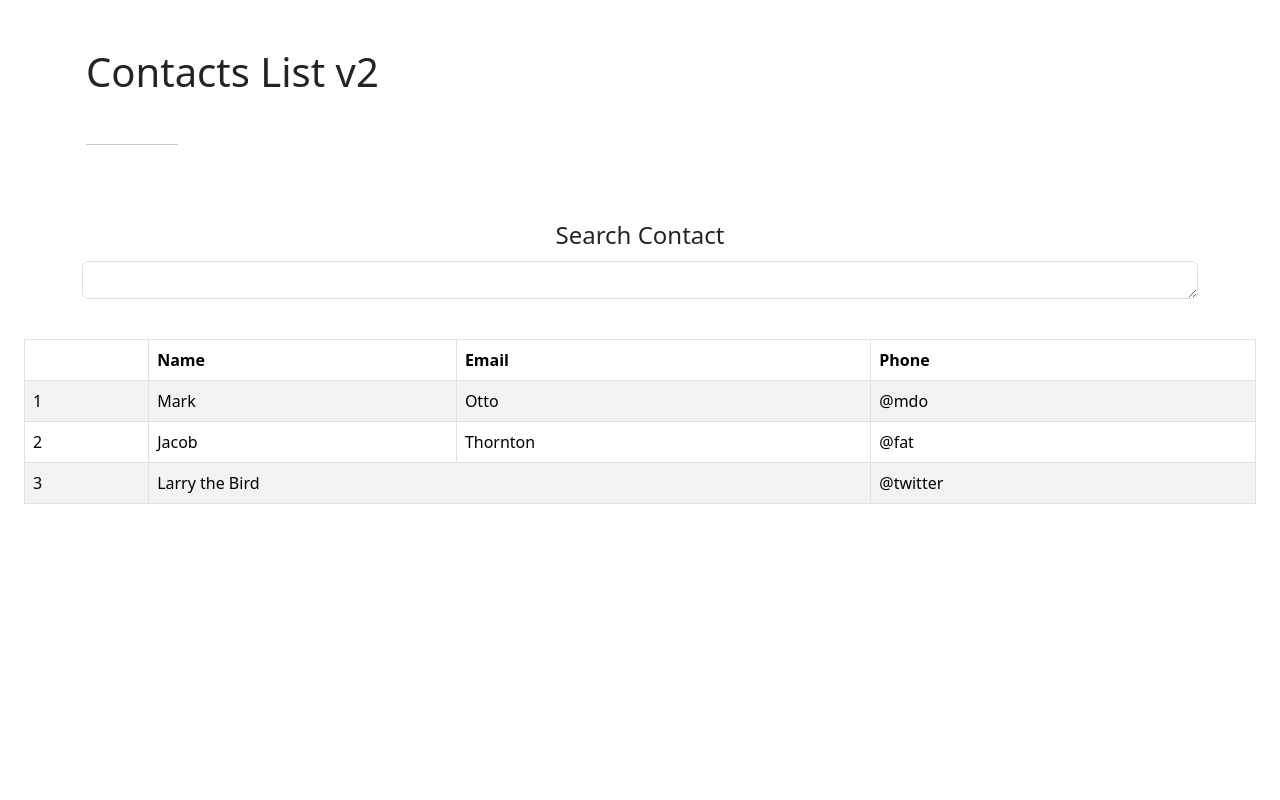
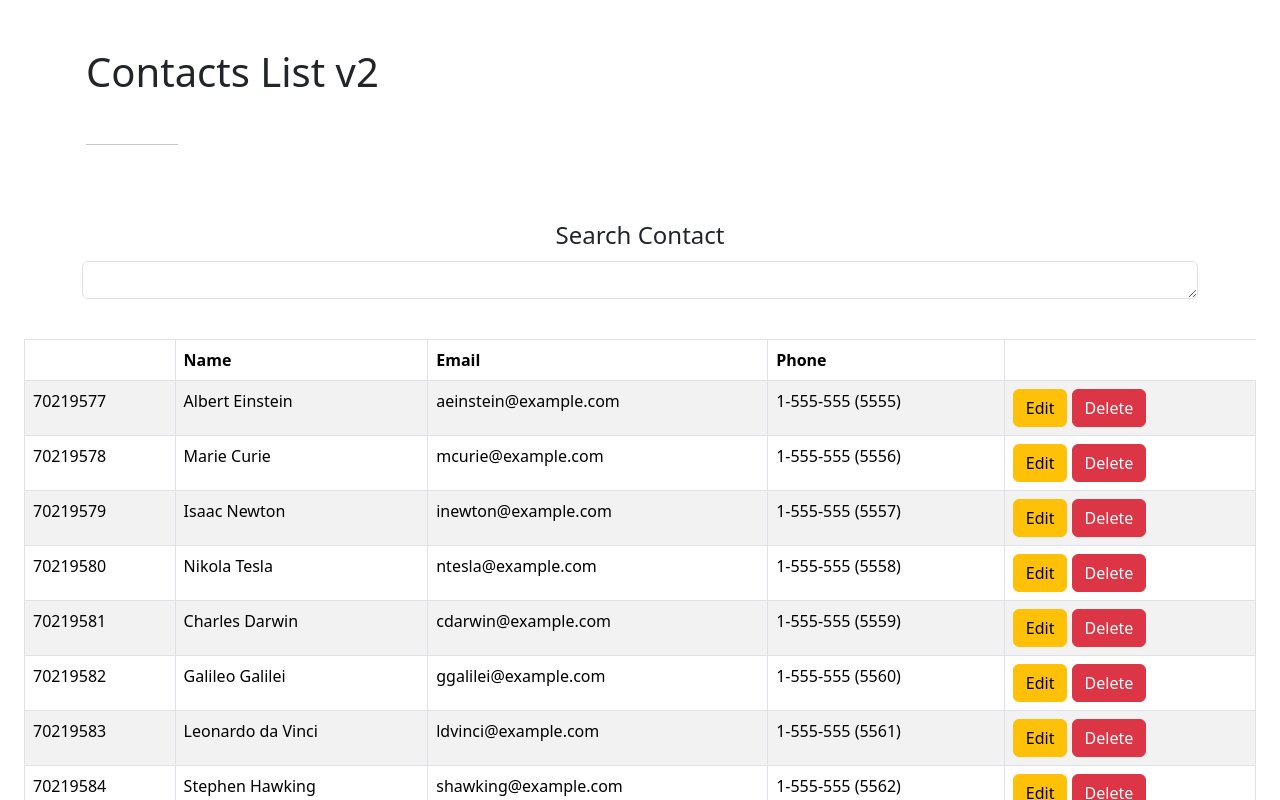
Before and after one commit to bcsurf2822/contact-list-v2, a Next.js app: page / in a window 1280 px wide. Shown: the top 800 px of the page. Built offline with nearby package versions, Linux system fonts and the light colour scheme.

Commit message:
added format number and buttons, no functionality

```diff
--- a/app/contacts/[id]/page.js
+++ b/app/contacts/[id]/page.js
@@ -1,9 +1,13 @@
-import React from 'react'
+import React from "react";
 
-export default function ContactInfo() {
+export default function ContactInfo({ contact }) {
   return (
     <div>
-
+      <tr key={contact.id}>
+        <td>{contact.name}</td>
+        <td>{contact.email}</td>
+        <td>{contact.phone}</td>
+      </tr>
     </div>
-  )
+  );
 }
--- a/app/contacts/page.js
+++ b/app/contacts/page.js
@@ -1,9 +1,18 @@
 "use client";
 
+import Link from "next/link";
+
 import React from "react";
-import { Table } from "react-bootstrap";
+import { Button, Table } from "react-bootstrap";
+import PropTypes from "prop-types";
+import { formatNumber } from "../utilities/formatNumber";
+import ContactInfo from "./[id]/page";
 
-export default function Contacts() {
+export default function Contacts({ contacts }) {
+  Contacts.PropTypes = {
+    contacts: PropTypes.objectOf(PropTypes.array).isRequired,
+  };
+
   return (
     <div>
       <Table striped bordered hover>
@@ -16,23 +25,20 @@ export default function Contacts() {
           </tr>
         </thead>
         <tbody>
-          <tr>
-            <td>1</td>
-            <td>Mark</td>
-            <td>Otto</td>
-            <td>@mdo</td>
-          </tr>
-          <tr>
-            <td>2</td>
-            <td>Jacob</td>
-            <td>Thornton</td>
-            <td>@fat</td>
-          </tr>
-          <tr>
-            <td>3</td>
-            <td colSpan={2}>Larry the Bird</td>
-            <td>@twitter</td>
-          </tr>
+          {contacts.map((contact) => (
+            <tr key={contact.id}>
+              <td>{contact.id}</td>
+              <td>{contact.name}</td>
+              <td>{contact.email}</td>
+              <td>{formatNumber(contact.phone_number)}</td>
+
+              <td className="function-btn">
+                {" "}
+                <Button variant="warning">Edit</Button>{" "}
+                <Button variant="danger">Delete</Button>
+              </td>
+            </tr>
+          ))}
         </tbody>
       </Table>
     </div>
--- a/app/page.js
+++ b/app/page.js
@@ -1,4 +1,4 @@
-'use client'
+"use client";
 
 import Head from "next/head";
 import styles from "./page.module.css";
@@ -10,23 +10,21 @@ import axios from "axios";
 import { useEffect, useState } from "react";
 
 export default function Home() {
-
   const [contacts, setContacts] = useState([]);
 
-useEffect(() => {
-  axios.get('/contacts.json')
-  .then((response) => {
-    console.log(response)
-    setContacts(response.data)
-  })
-  .catch((error) => {
-    console.log(error)
-  })
-}, [])
+  useEffect(() => {
+    axios
+      .get("/contacts.json")
+      .then((response) => {
+        console.log("AXIO", response.data.contacts);
+        setContacts(response.data.contacts);
+      })
+      .catch((error) => {
+        console.log(error);
+      });
+  }, []);
 
-console.log(contacts)
-
-
+  console.log(contacts);
 
   return (
     <>
@@ -38,9 +36,7 @@ console.log(contacts)
         <SearchBar />
       </Container>
       <Container as="content" className="content">
-        <Col>
-          <Contacts />
-        </Col>
+        <Contacts contacts={contacts} />
       </Container>
     </>
   );
--- /dev/null
+++ b/app/utilities/formatNumber.js
@@ -0,0 +1,3 @@
+export function formatNumber(e) {
+  return e.substring(0, 1) + '-' + e.substring(1, 4) + '-' + e.substring(4, 7) +  ' (' + e.substring(7) + ')';
+}
```
